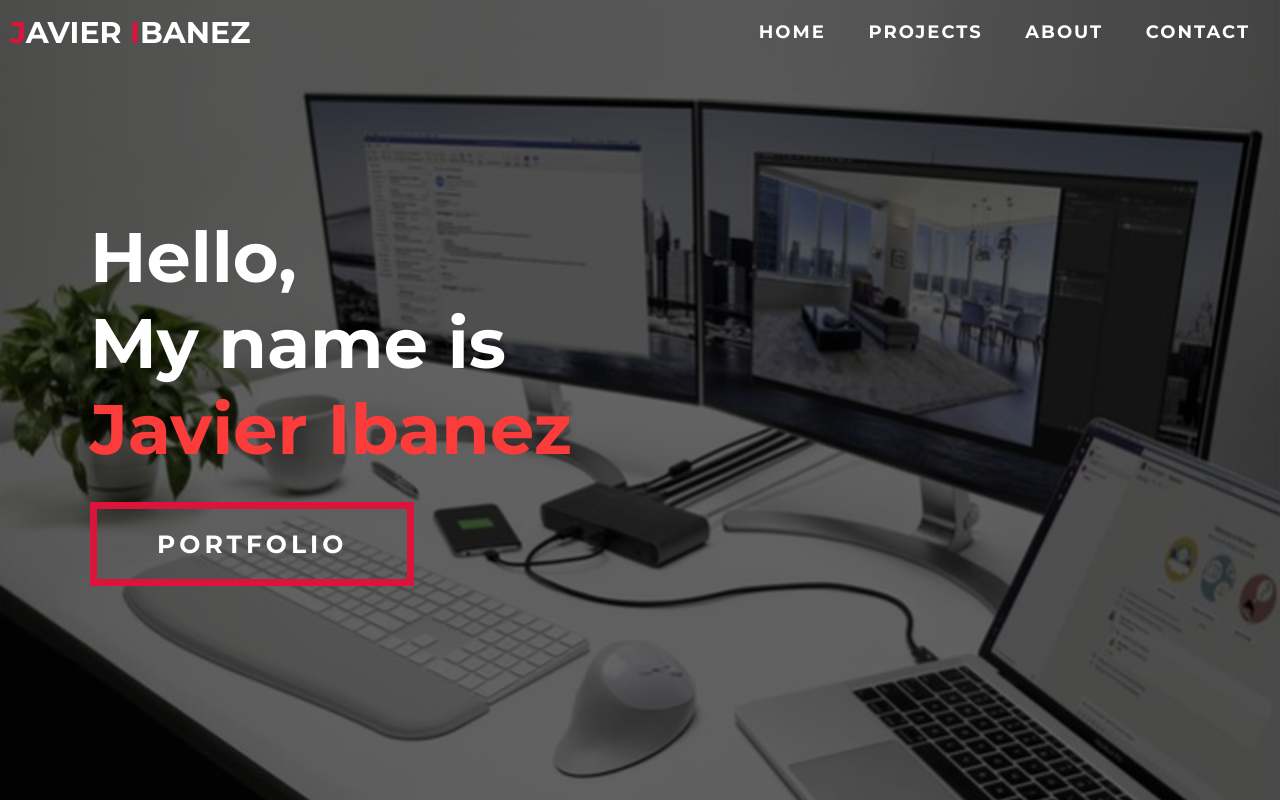
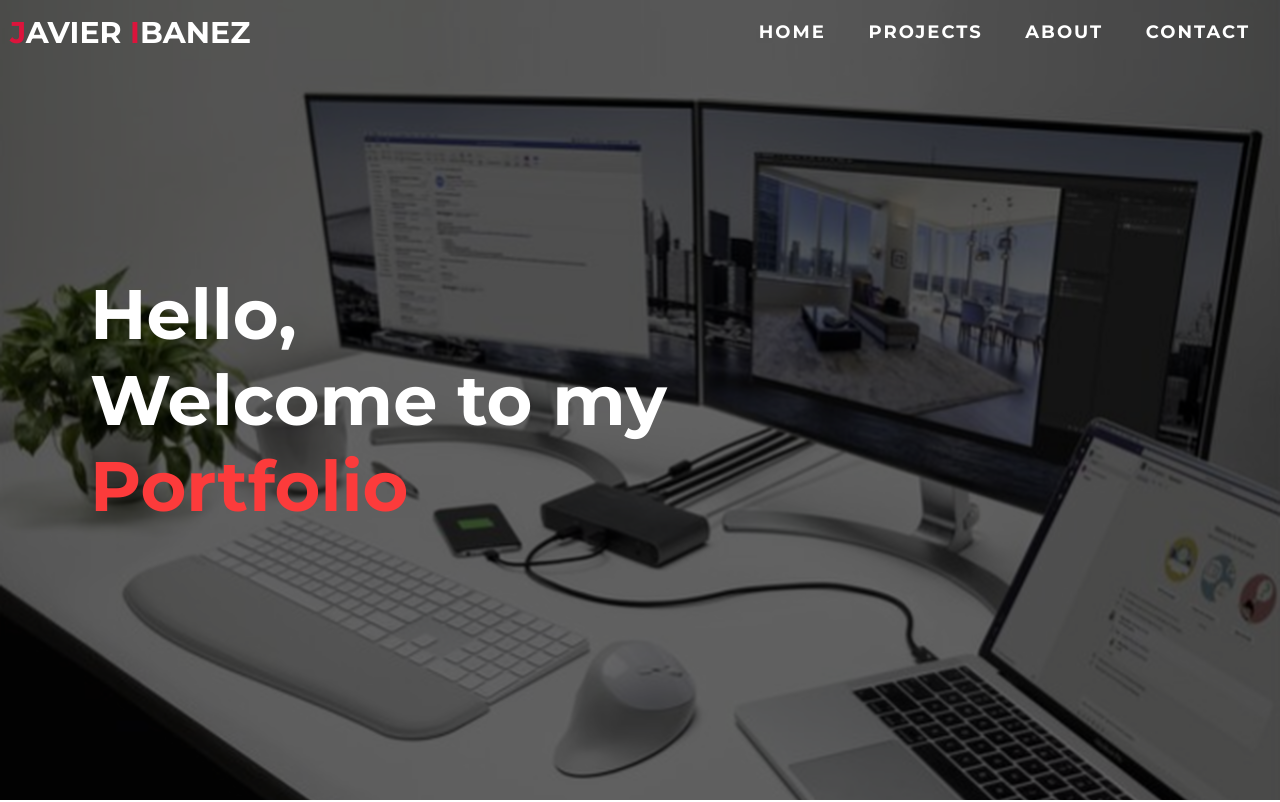
Before and after one commit to Ibanez92/Responsive_Portfolio, a website: page index.html in a window 1280 px wide. Shown: the top 802 px of the page. Drawn offline with Linux system fonts and the light colour scheme.

Commit message:
changed some text for better UI

```diff
--- a/index.html
+++ b/index.html
@@ -68,13 +68,13 @@
     <div>
         <h1>Hello,<span></span>
         </h1>
-        <h1>My name is
+        <h1>Welcome to my
             <span></span>
         </h1>
-        <h1>Javier Ibanez<span></span>
+        <h1>Portfolio<span></span>
         </h1>
 
-        <a href="#projects" type="button" class="cta">Portfolio</a>
+        <!-- <a href="#projects" type="button" class="cta">Portfolio</a> -->
     </div>
 </div></section><!-- End Hero Section --><!-- Service Serction --><!-- <section id="services">
             <div class="services container">
```
